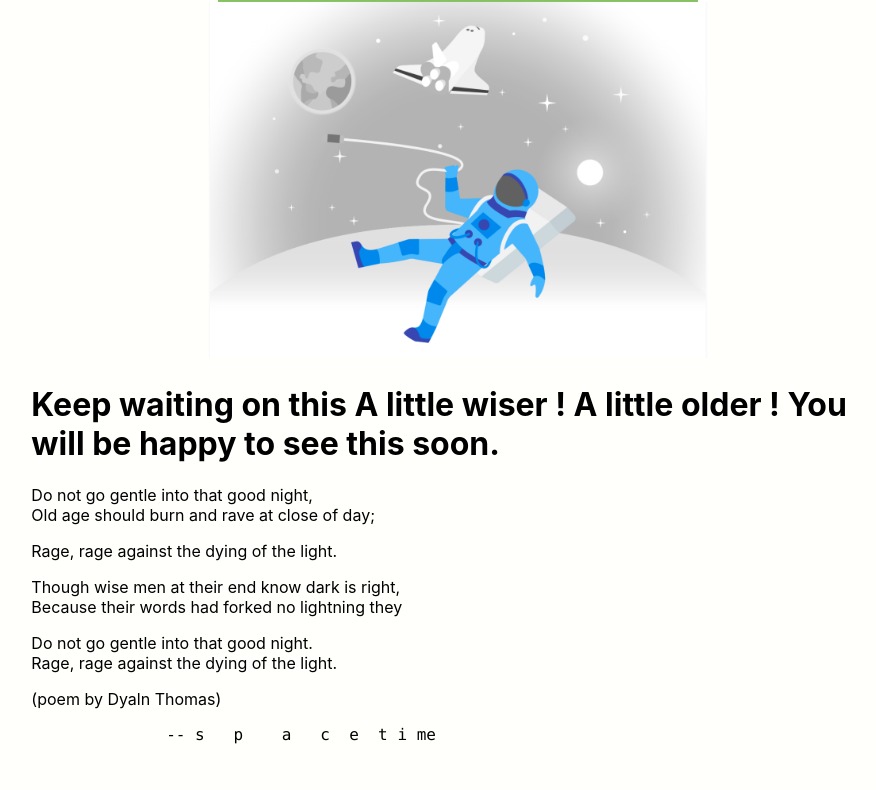
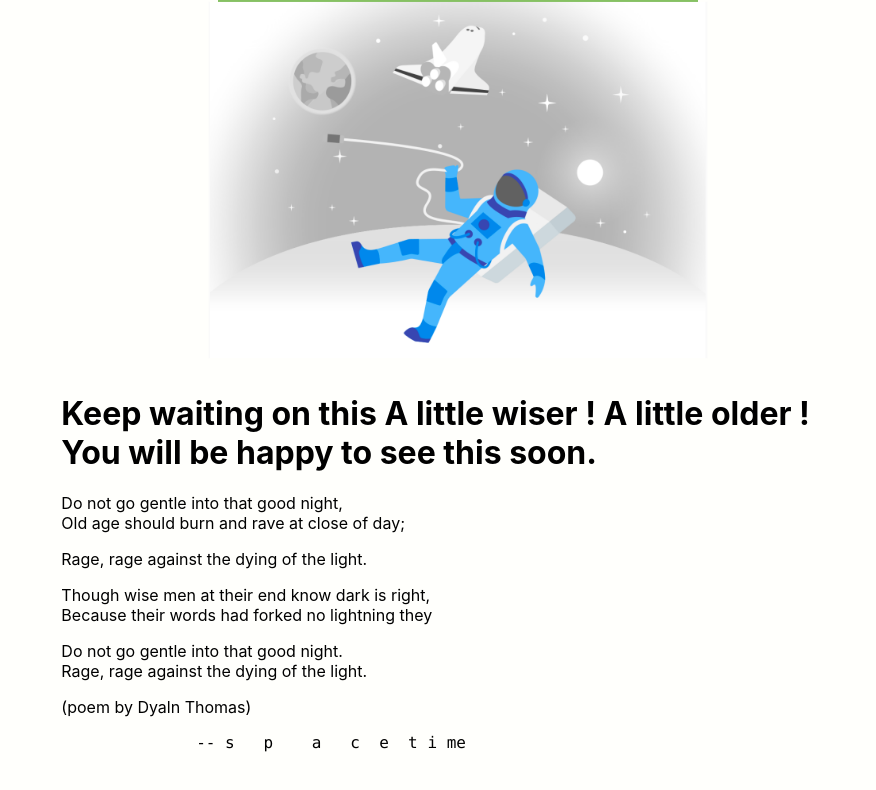
Before and after one commit to akhil-ghatiki/s-p-a-c-e-time, a React (Create React App) app: page / in a window 1280 px wide. Shown: the top 790 px of the page, without its empty margins (182-1058 px from the left). Built offline with nearby package versions, Linux system fonts and the light colour scheme.

Commit message:
Add margin to the markdown content

```diff
--- a/src/App.js
+++ b/src/App.js
@@ -15,6 +15,9 @@ const useStyles = (theme) => ({
   control: {
     padding: theme.spacing(2),
   },
+  markdownText: {
+    margin: 30
+  }
 });
 
 class App extends Component {
@@ -40,7 +43,7 @@ class App extends Component {
             </Grid>
             <Grid item xs={12} sm={8}>
               <div>
-                <ReactMarkdown
+                <ReactMarkdown className={classes.markdownText}
                     source={this.state.markDownContent}></ReactMarkdown>
               </div>
             </Grid>
```
Also changed, not shown: 1 other file (tests, documents, lock files or other folders).
